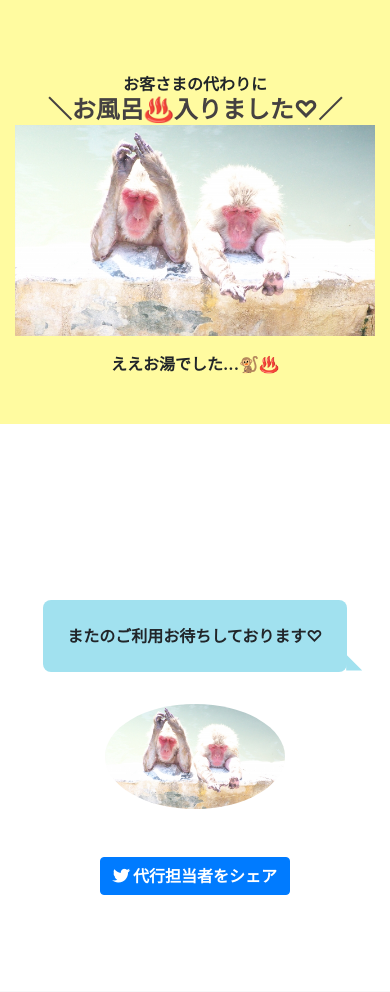
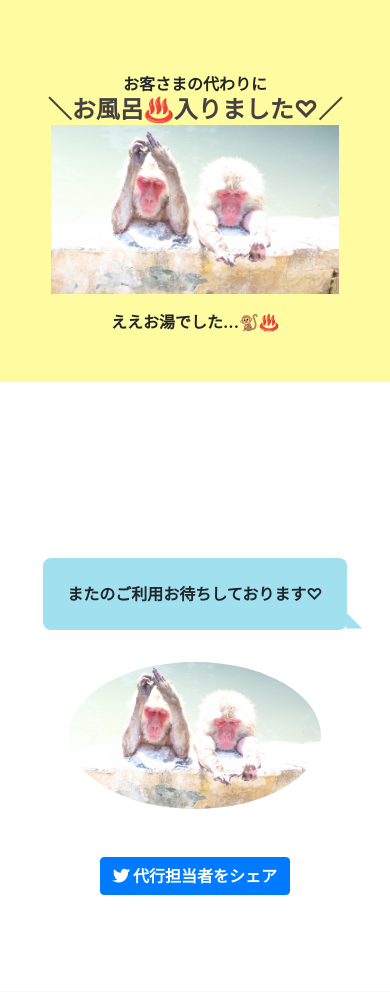
Before and after one commit to mihoijuin/ofuro-agency, a Django app: page /result1 in a window 390 px wide. Shown: the part 62-1054 px from the top of the page. Run offline with Django 3.2, Linux system fonts and the light colour scheme; some libraries are stand-ins or nearby versions.

Commit message:
[fix]refs #98 新しいの画像サイズが画面に合わなかったので調整

```diff
--- a/ofuro/static/css/responsive.css
+++ b/ofuro/static/css/responsive.css
@@ -43,13 +43,13 @@
 
   /* result page */
   .result-img {
-    width: 100%; }
+    width: 80%; }
 
   .result-greeting p {
     margin: 2rem 0; }
 
   .img-rounded {
-    width: 50%; }
+    width: 70%; }
 
   /* footer */
   footer {
--- a/ofuro/static/css/responsive.scss
+++ b/ofuro/static/css/responsive.scss
@@ -63,7 +63,7 @@
 
   /* result page */
   .result-img {
-    width: 100%;
+    width: 80%;
   }
 
   .result-greeting {
@@ -73,7 +73,7 @@
   }
 
   .img-rounded {
-    width: 50%;
+    width: 70%;
   }
 
   /* footer */
--- a/ofuro/static/css/style.css
+++ b/ofuro/static/css/style.css
@@ -219,8 +219,7 @@ header {
 
 .img-rounded {
   border-radius: 50%;
-  width: 35%;
-  height: 100%; }
+  width: 35%; }
 
 /* terms */
 .terms h3 {
--- a/ofuro/static/css/style.scss
+++ b/ofuro/static/css/style.scss
@@ -279,7 +279,6 @@ header {
 .img-rounded {
   border-radius: 50%;
   width: 35%;
-  height: 100%;
 }
 
 /* terms */
```
Also changed, not shown: ofuro/static/images/ofuro-money.jpg (added), ofuro/static/images/ofuro-oyaji.png (added), 2 other files.
